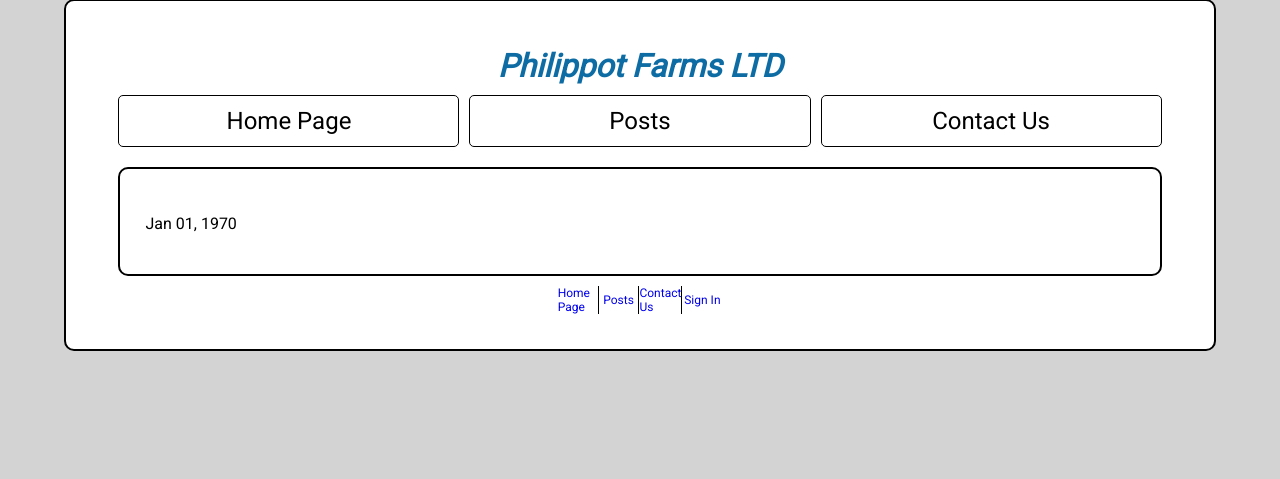
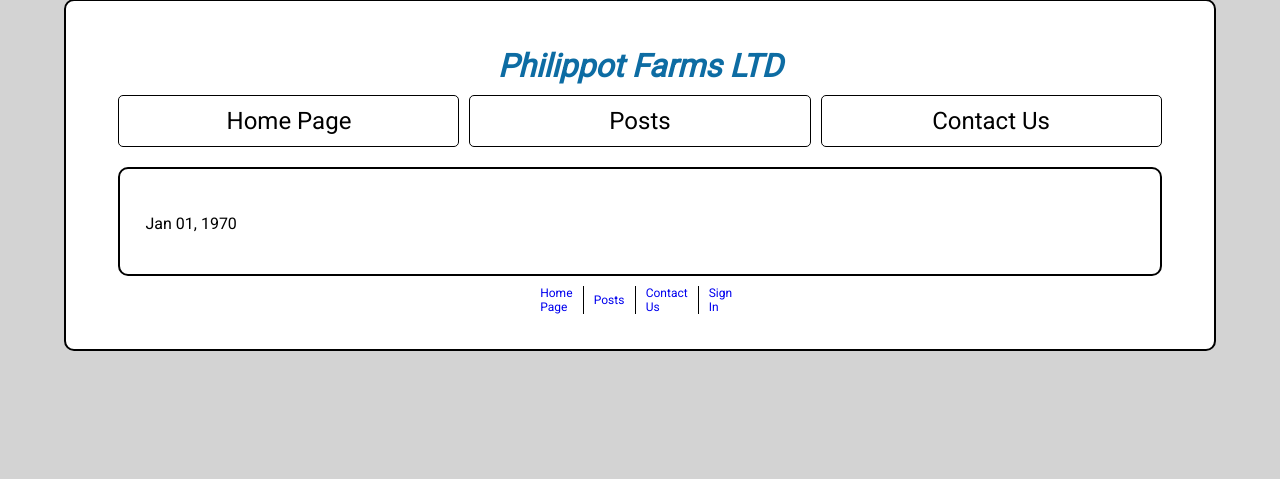
Before and after one commit to blowtorch5/Project-Web-Dev-2, a PHP site: page /post.php in a window 1280 px wide. Shown: the part 21-500 px from the top of the page. Run offline with PHP 8.4, Linux system fonts and the light colour scheme; data that the repository does not hold is empty.

Commit message:
Further updated footer styles to fit new posts link.

```diff
--- a/styles.css
+++ b/styles.css
@@ -262,8 +262,13 @@ img{
             }
 
     footer{
-        width: 15%;
+        display: flex;
+        justify-content: center;
         margin: 10px auto;
+    }
+
+        footer nav{
+            width: 20%;
         }
 
             footer nav ul{
@@ -276,6 +281,7 @@ img{
                 footer nav ul li{
                     display: flex;
                     flex: 2;
+                    padding: 0px 10px;
                     justify-content: center;
                     align-items: center;
                     font-size: 12px;
```
Lines whose indentation alone changed are shown as unchanged.
